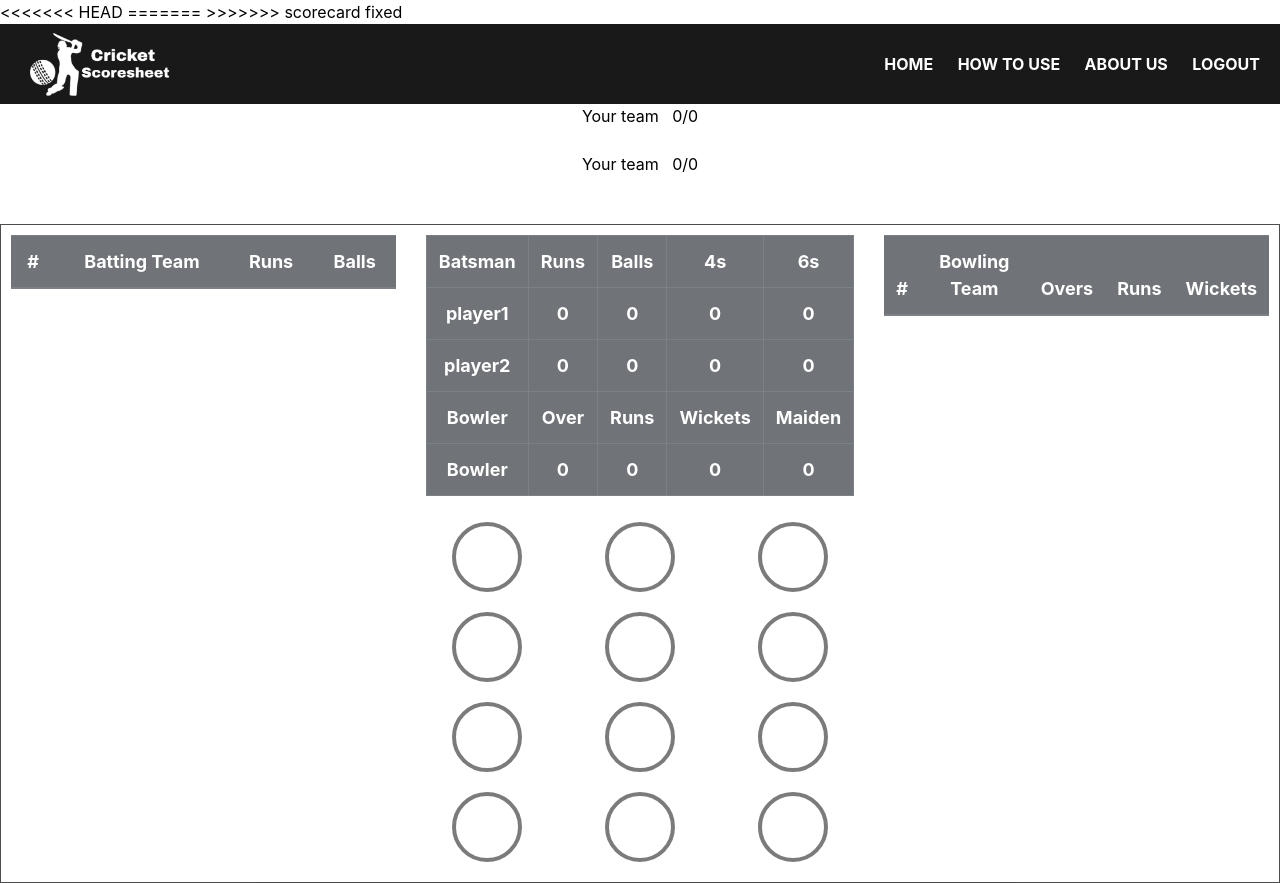
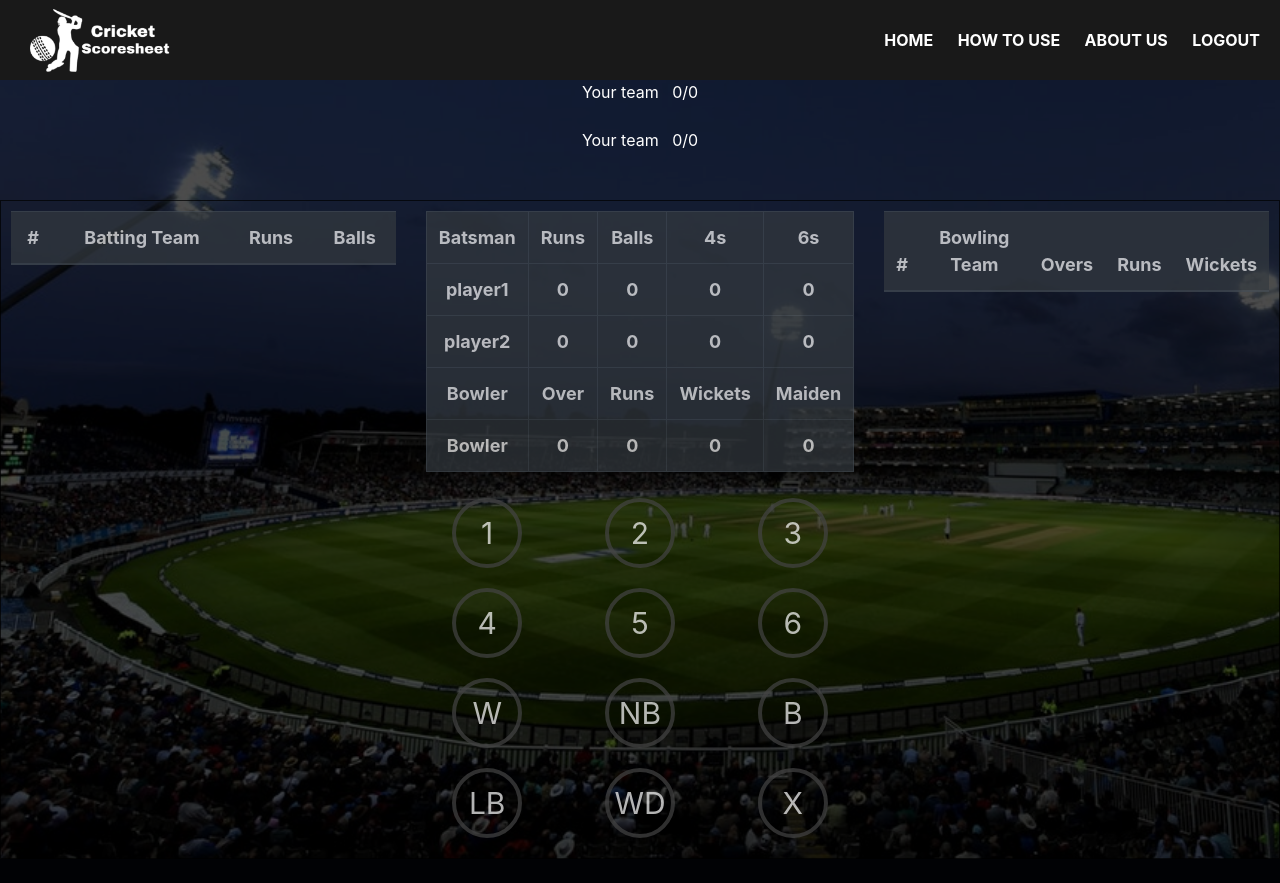
Before and after one commit to champ07/cricketscoresheet, a PHP site: page /scorecard.php in a window 1280 px wide. After the commit the page ends 858 px from the top, so only its background shows below. Run offline with PHP 8.4, Linux system fonts and the light colour scheme; a user stored in the database is signed in; data comes from the database, SQL or seed files in the repository; lists and menus that the app fills with data are empty; some libraries are stand-ins or nearby versions.

Commit message:
background fixed

```diff
--- a/scorecard.php
+++ b/scorecard.php
@@ -12,12 +12,7 @@ include 'db_conn.php'; ?>
 
 </head>
 
-<<<<<<< HEAD
-<body style="background: linear-gradient(rgba(0,0,0,.5)), url(' ../images/stadium.jpg') no-repeat; background-size: cover; color: black;">
-=======
 <body style="background: linear-gradient(rgba(0,0,0,.7), rgba(0,0,0,.7)),url('assets/images/stadium.jpg'); background-size: cover; color: white;">
->>>>>>> scorecard fixed
-
         <div class="navbar">
 
             <div class="logo">
```
Lines whose indentation alone changed are shown as unchanged.
